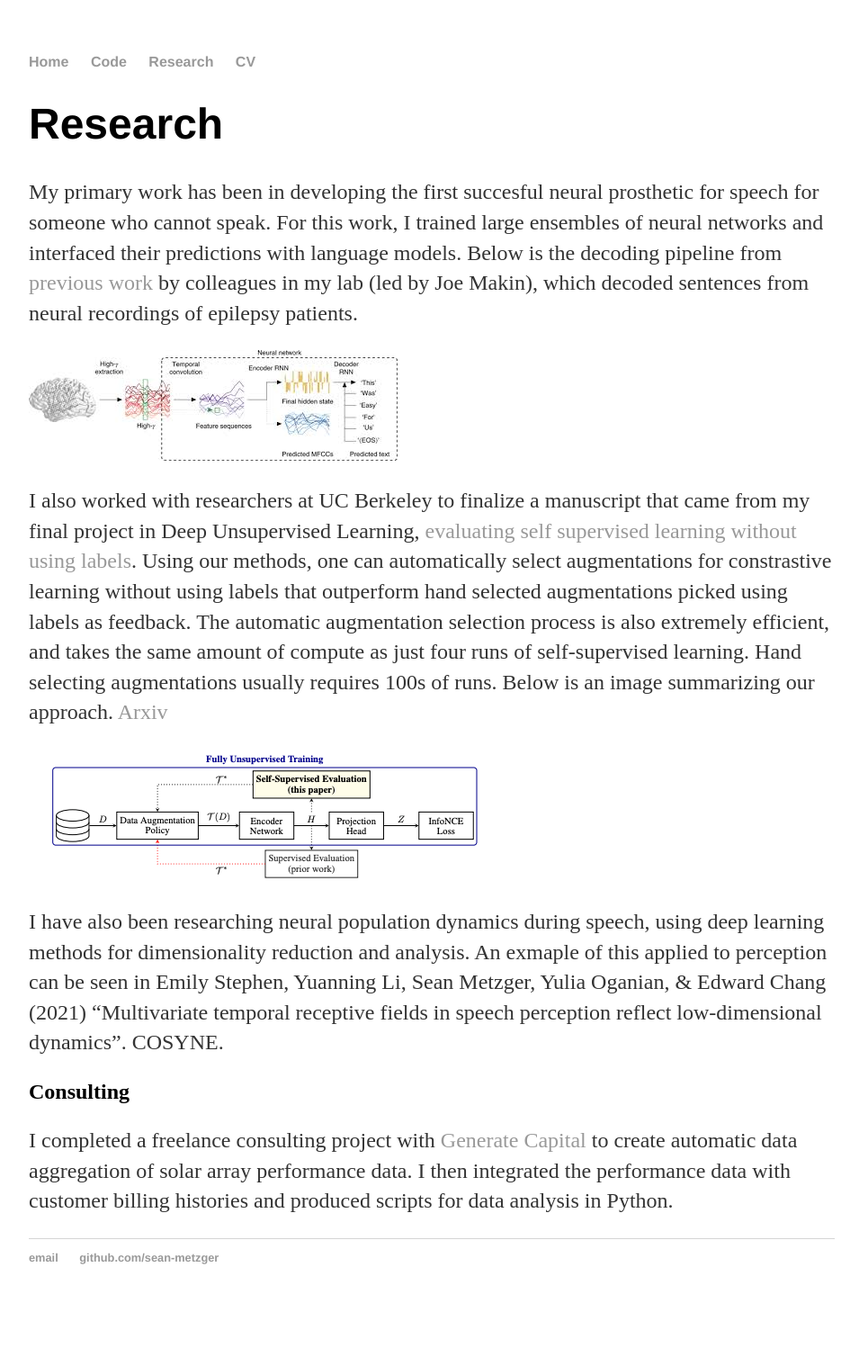
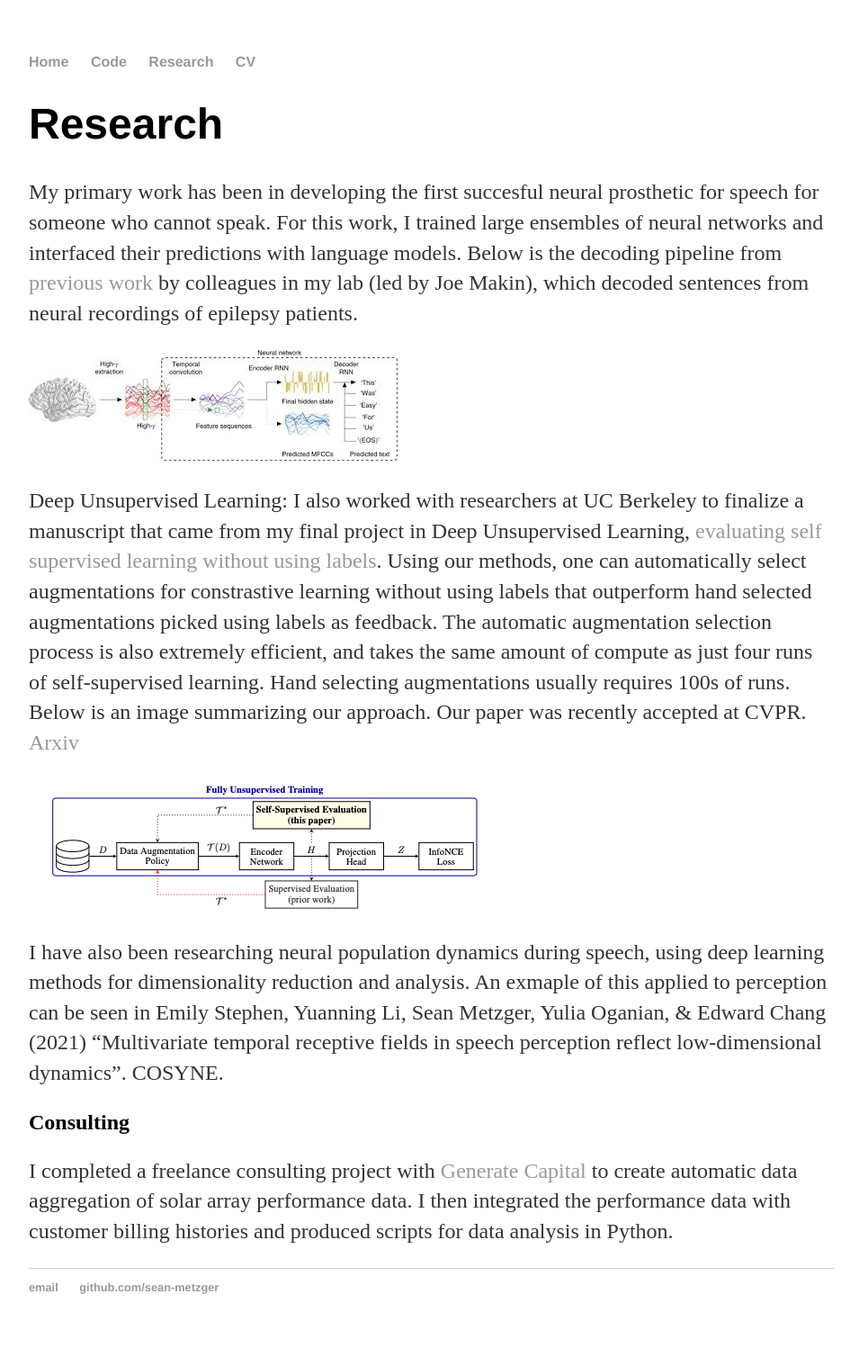
Before and after one commit to sean-metzger/sean-metzger.github.io, a Jekyll site: the page built from research/index.html, in a window 1280 px wide. Shown: the whole page at 90% size, without its empty margins (160-1115 px from the left). Built offline with Jekyll 4.4.1, drawn with Linux system fonts in a browser that asks for light colours; before the commit the page ends 1465 px from its top, so only the background shows below that.

Commit message:
Update index.html

```diff
--- a/research/index.html
+++ b/research/index.html
@@ -7,7 +7,7 @@
 	<h1>Research</h1>
 		<p> My primary work has been in developing the first succesful neural prosthetic for speech for someone who cannot speak. For this work, I trained large ensembles of neural networks and interfaced their predictions with language models. Below is the decoding pipeline from <a href="https://www.nature.com/articles/s41593-020-0608-8">previous work</a> by colleagues in my lab (led by Joe Makin), which decoded sentences from neural recordings of epilepsy patients.</p>
 		<img src="/images/joepaper.jpeg" alt="hi" class="inline"/>
-		<p> I also worked with researchers at UC Berkeley to finalize a manuscript that came from my final project in Deep Unsupervised Learning, <a href="https://arxiv.org/pdf/2009.07724.pdf">evaluating self supervised learning without using labels</a>. Using our methods, one can automatically select augmentations for constrastive learning without using labels that outperform hand selected augmentations picked using labels as feedback. The automatic augmentation selection process is also extremely efficient, and takes the same amount of compute as just four runs of self-supervised learning. Hand selecting augmentations usually requires 100s of runs. Below is an image summarizing our approach. <a href="https://arxiv.org/pdf/2009.07724.pdf">Arxiv</a> </p>
+		<p> Deep Unsupervised Learning: I also worked with researchers at UC Berkeley to finalize a manuscript that came from my final project in Deep Unsupervised Learning, <a href="https://arxiv.org/pdf/2009.07724.pdf">evaluating self supervised learning without using labels</a>. Using our methods, one can automatically select augmentations for constrastive learning without using labels that outperform hand selected augmentations picked using labels as feedback. The automatic augmentation selection process is also extremely efficient, and takes the same amount of compute as just four runs of self-supervised learning. Hand selecting augmentations usually requires 100s of runs. Below is an image summarizing our approach. Our paper was recently accepted at CVPR. <a href="https://arxiv.org/pdf/2009.07724.pdf">Arxiv</a> </p>
 		<img src="/images/paperfig1.png" alt="hi" class="inline"/>
 		<p> I have also been researching neural population dynamics during speech, using deep learning methods for dimensionality reduction and analysis. An exmaple of this applied to perception can be seen in Emily Stephen, Yuanning Li, Sean Metzger, Yulia Oganian, & Edward Chang (2021) “Multivariate temporal receptive fields in speech perception reflect low-dimensional dynamics”. COSYNE.
 	<h2>Consulting</h2>
```
